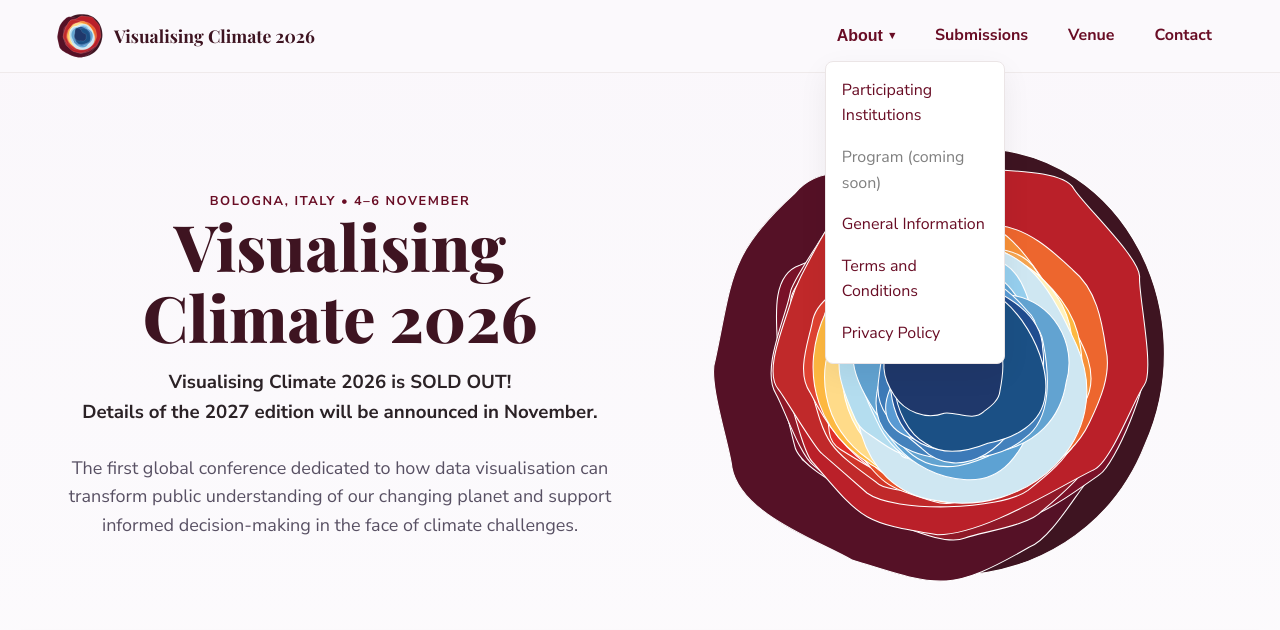
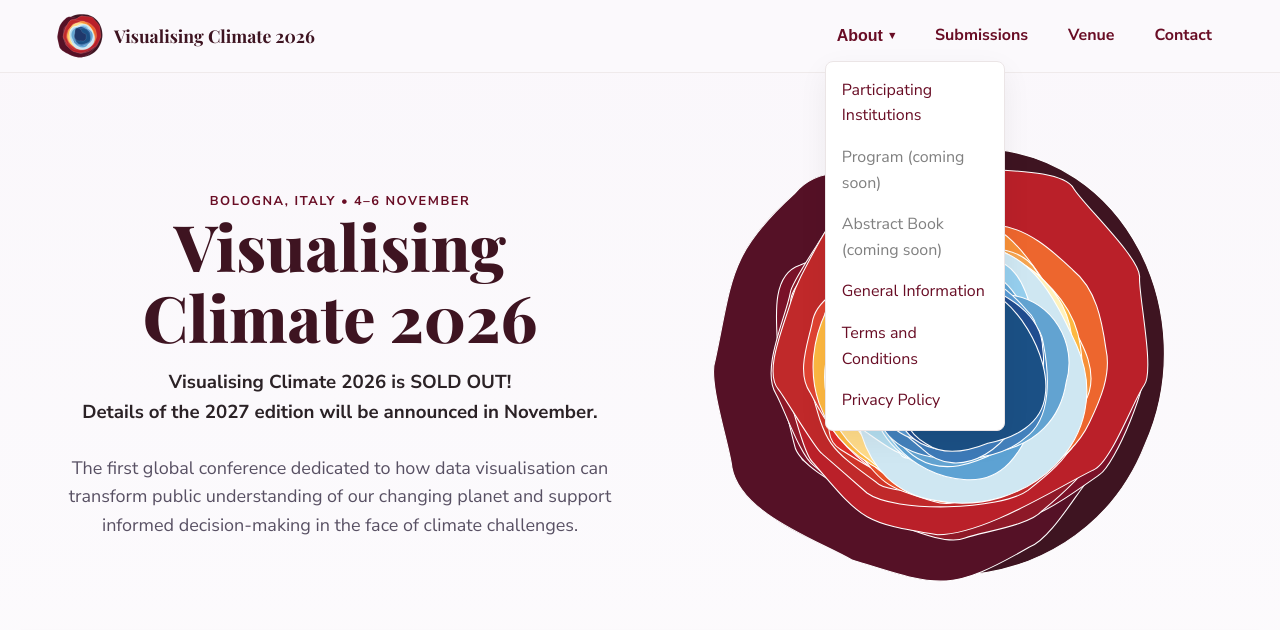
Before and after one commit to mastrong/climateconf, a Django app: page / in a window 1280 px wide, after a click on "About". Shown: the top 630 px of the page. Run offline with Django 5.2, Linux system fonts and the light colour scheme.

Commit message:
add abstract book coming soon and preview

```diff
--- a/climaviz/views.py
+++ b/climaviz/views.py
@@ -1,4 +1,6 @@
 from django.shortcuts import render
+from django.conf import settings
+from django.http import HttpResponse
 import os
 
 
@@ -25,3 +27,11 @@ def privacy(request):
                   )
 def contact(request):
     return render(request, 'contact.html')
+
+def preview_abstract_book(request):
+    # Standalone site: served as-is, with <base> so its relative links resolve to static files
+    path = os.path.join(settings.BASE_DIR, 'static', 'site-html', 'index.html')
+    with open(path, encoding='utf-8') as f:
+        html = f.read()
+    html = html.replace('<head>', '<head>\n<base href="/static/site-html/">', 1)
+    return HttpResponse(html)
--- a/core/urls.py
+++ b/core/urls.py
@@ -29,5 +29,7 @@ urlpatterns = [
     path('contact/', views.contact, name='contact'),
     path('info/', views.info, name='info'),
     path('privacy/', views.privacy, name='privacy'),
+    path('preview_abstract_book', views.preview_abstract_book, name='preview_abstract_book'),
+    path('preview_abstract_book/', views.preview_abstract_book),
     path('admin/', admin.site.urls),
 ]
--- a/templates/base.html
+++ b/templates/base.html
@@ -52,6 +52,8 @@
         <div class="dropdown-menu">
           <a href="/institutions">Participating Institutions</a>
           <a style="color: gray">Program (coming soon)</a>
+          {# TODO: when enabled, use href="/preview_abstract_book" target="_blank" #}
+          <a style="color: gray">Abstract Book (coming soon)</a>
           <a href="/info">General Information</a>
           <a href="/terms-conditions">Terms and Conditions</a>
           <a href="/privacy">Privacy Policy</a>
```
